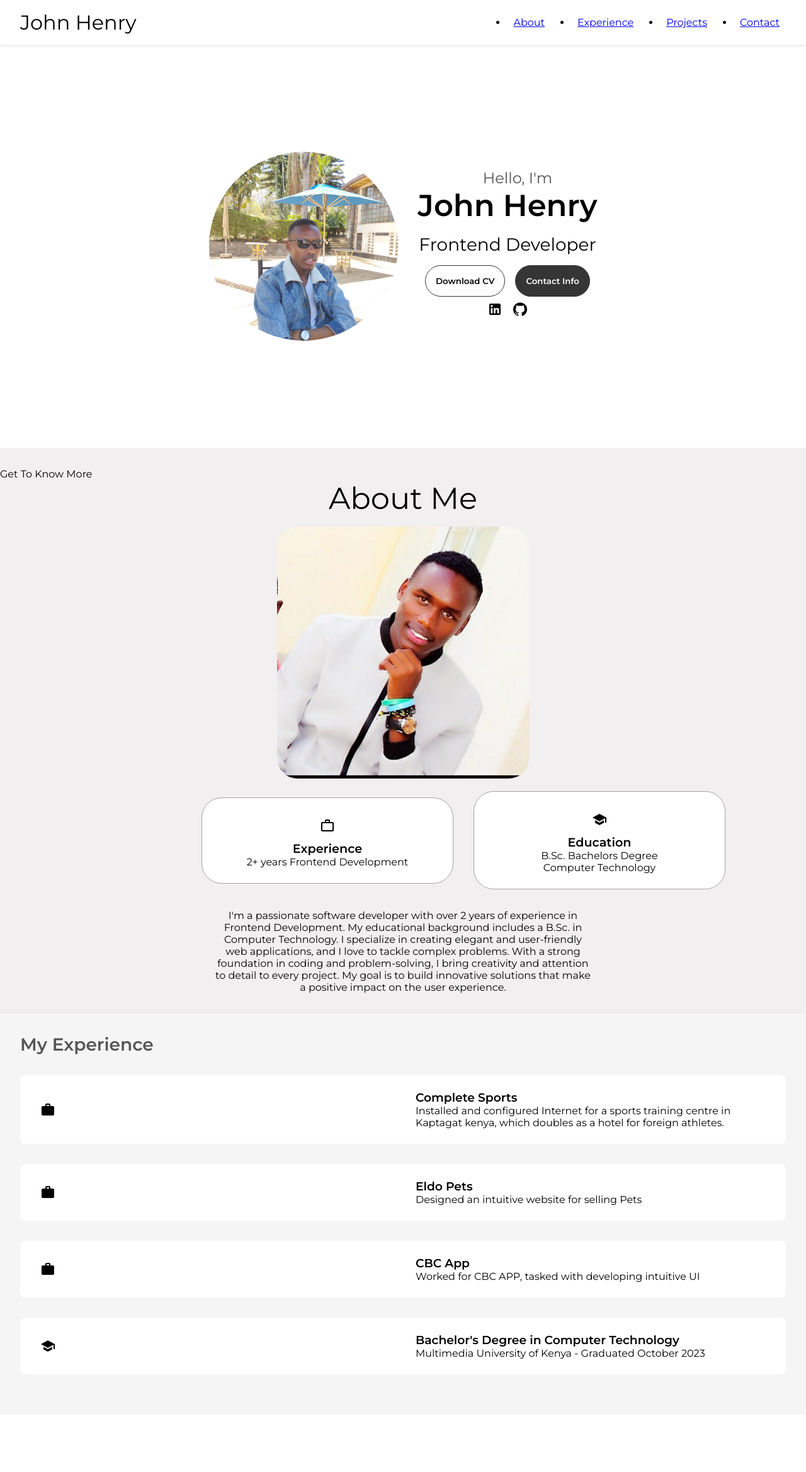
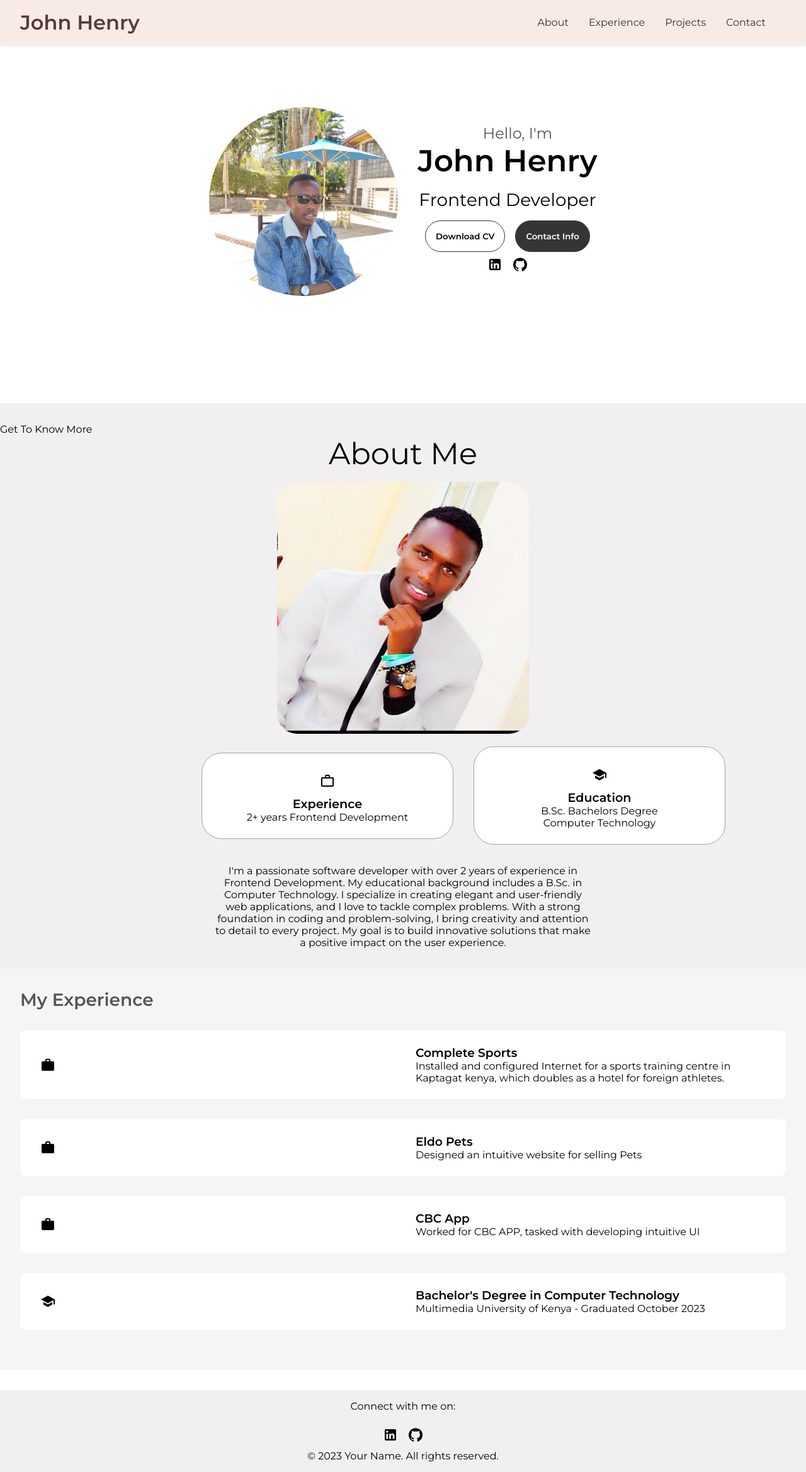
Before and after one commit to HenryJS/Biography, a React (Create React App) app in the folder my-app/: page / in a window 1280 px wide. Shown: the whole page at 63% size. Before the commit the page ends 2246 px from the top, so only its background shows below. Built offline with nearby package versions, Linux system fonts and the light colour scheme.

Commit message:
addition of other componenets, including footer

```diff
--- a/my-app/src/App.js
+++ b/my-app/src/App.js
@@ -1,6 +1,7 @@
 import './App.css';
 import About from './Components/about';
 import Experience from './Components/experience';
+import Footer from './Components/footer';
 import Header from './Components/header';
 import Home from './Components/home';
 
@@ -11,6 +12,7 @@ function App() {
       <Home />
       <About />
       <Experience/>
+      <Footer/>
     </div>
   );
 }
--- /dev/null
+++ b/my-app/src/Components/footer.js
@@ -0,0 +1,25 @@
+import React from 'react';
+import LinkedInIcon from '@mui/icons-material/LinkedIn';
+import GitHubIcon from '@mui/icons-material/GitHub';
+import './styles/footer.css';
+
+const Footer = () => {
+  return (
+    <footer className="footer">
+      <p>Connect with me on:</p>
+      <div className="social-icons">
+        <LinkedInIcon
+          className="icon"
+          onClick={() => window.open('https://linkedin.com/')}
+        />
+        <GitHubIcon
+          className="icon"
+          onClick={() => window.open('https://github.com/')}
+        />
+      </div>
+      <p>&copy; 2023 Your Name. All rights reserved.</p>
+    </footer>
+  );
+};
+
+export default Footer;
--- a/my-app/src/Components/header.js
+++ b/my-app/src/Components/header.js
@@ -1,19 +1,29 @@
-import React from 'react';
+import React, { useState } from 'react';
+import MenuIcon from '@mui/icons-material/Menu';
 import './styles/header.css';
 
 const Header = () => {
+  const [isMobileMenuOpen, setMobileMenuOpen] = useState(false);
+
+  const toggleMobileMenu = () => {
+    setMobileMenuOpen(!isMobileMenuOpen);
+  };
+
   return (
     <header className="header">
       <div className="logo">
         John Henry
       </div>
-      <nav className="nav-links">
+      <div className="menu-icon" onClick={toggleMobileMenu}>
+        <MenuIcon />
+      </div>
+      <nav className={`nav-links ${isMobileMenuOpen ? 'open' : ''}`}>
         <ul className="nav-links">
-            <li className='nav-link'><a href="#about">About</a></li>
-            <li className='nav-link'><a href="#experience">Experience</a></li>
-            <li className='nav-link'><a href="#projects">Projects</a></li>
-            <li className='nav-link'><a href="#contact">Contact</a></li>
-            </ul>
+          <li className='nav-link'><a href="#about">About</a></li>
+          <li className='nav-link'><a href="#experience">Experience</a></li>
+          <li className='nav-link'><a href="#projects">Projects</a></li>
+          <li className='nav-link'><a href="#contact">Contact</a></li>
+        </ul>
       </nav>
     </header>
   );
--- /dev/null
+++ b/my-app/src/Components/styles/footer.css
@@ -0,0 +1,24 @@
+.footer {
+    text-align: center;
+    padding: 1rem;
+    background-color: #f1efef;
+    margin-top: 2rem;
+    animation: fadeIn 1s ease;
+  }
+
+  .social-icons {
+    margin-top: 1rem;
+  }
+
+  .icon {
+    cursor: pointer;
+    height: 2rem;
+    margin: 0.5rem;
+  }
+
+  /* Media Query for smaller screens */
+  @media screen and (max-width: 600px) {
+    .footer {
+      font-size: 0.8rem;
+    }
+  }
--- a/my-app/src/Components/styles/header.css
+++ b/my-app/src/Components/styles/header.css
@@ -1,38 +1,69 @@
+/* header.css */
+
 .header {
   display: flex;
+  position: fixed;
+  top: 0;
+  width: 100%;
+  z-index: 1000;
   justify-content: space-between;
   align-items: center;
-    background-color: #fff;
-    color: #000;
   padding: 1rem 2rem;
-    box-shadow: 0 2px 5px rgba(0, 0, 0, 0.1);
+  background-color: #f8ebe5;
+  box-shadow: 0 2px 4px rgba(0, 0, 0, 0.1);
 }
 
 .logo {
   font-size: 2rem;
-  }
-
-  .logo a {
-    text-decoration: none;
-    color: #000;
+  font-weight: bold;
+  color: #5a3a3a;
 }
 
 .nav-links {
   display: flex;
-    gap: 2rem;
+  align-items: center;
+  list-style: none;
+  margin: 0;
+  padding: 0;
 }
 
 .nav-link {
-    text-decoration: none;
-    color: #000;
-    transition: all 300ms ease;
-    padding: 10px;
+  margin-right: 2rem;
 }
 
-  .nav-link:hover {
-    color: grey;
+.nav-link a {
+  text-decoration: none;
+  color: #333;
+  font-size: 1rem;
+  transition: color 0.3s, font-size 0.3s;
+}
+
+.nav-link a:hover {
+  color: #685252;
   text-decoration: underline;
-    text-underline-offset: 1rem ;
-    text-decoration-color: rgb(181, 181, 181);
+  text-underline-offset: 8px;
+  font-size: 1.1rem;
+}
 
+@media screen and (max-width: 600px) {
+  .nav-links {
+    display: none;
+    flex-direction: column;
+    position: absolute;
+    top: 4rem;
+    left: 0;
+    background-color: #fff;
+    box-shadow: 0 2px 4px rgba(0, 0, 0, 0.1);
+    width: 100%;
   }
+
+  .nav-links.open {
+    display: flex;
+  }
+
+  .menu-icon {
+    font-size: 2rem;
+    cursor: pointer;
+    display: block;
+  }
+}
```
Lines whose indentation alone changed are shown as unchanged.
